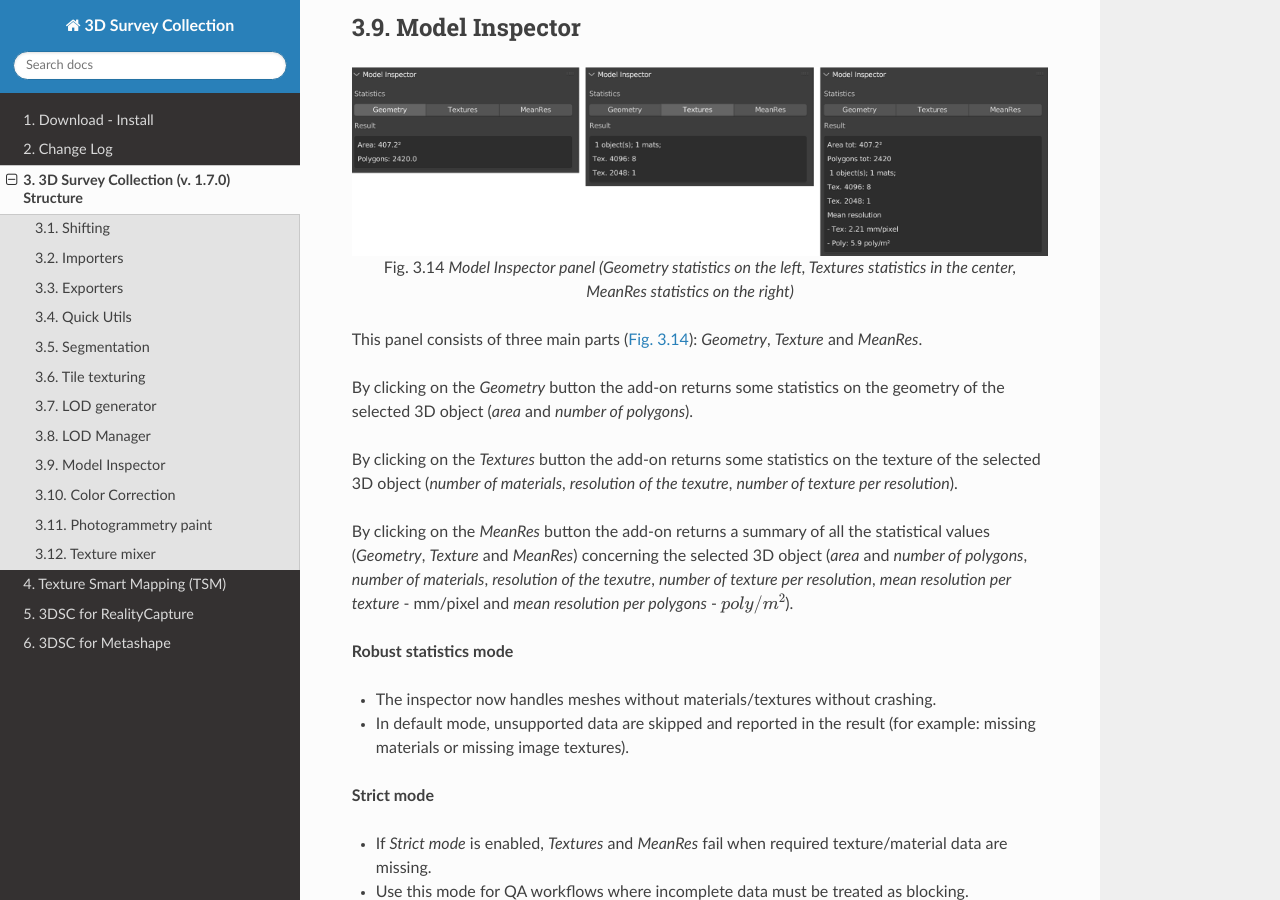
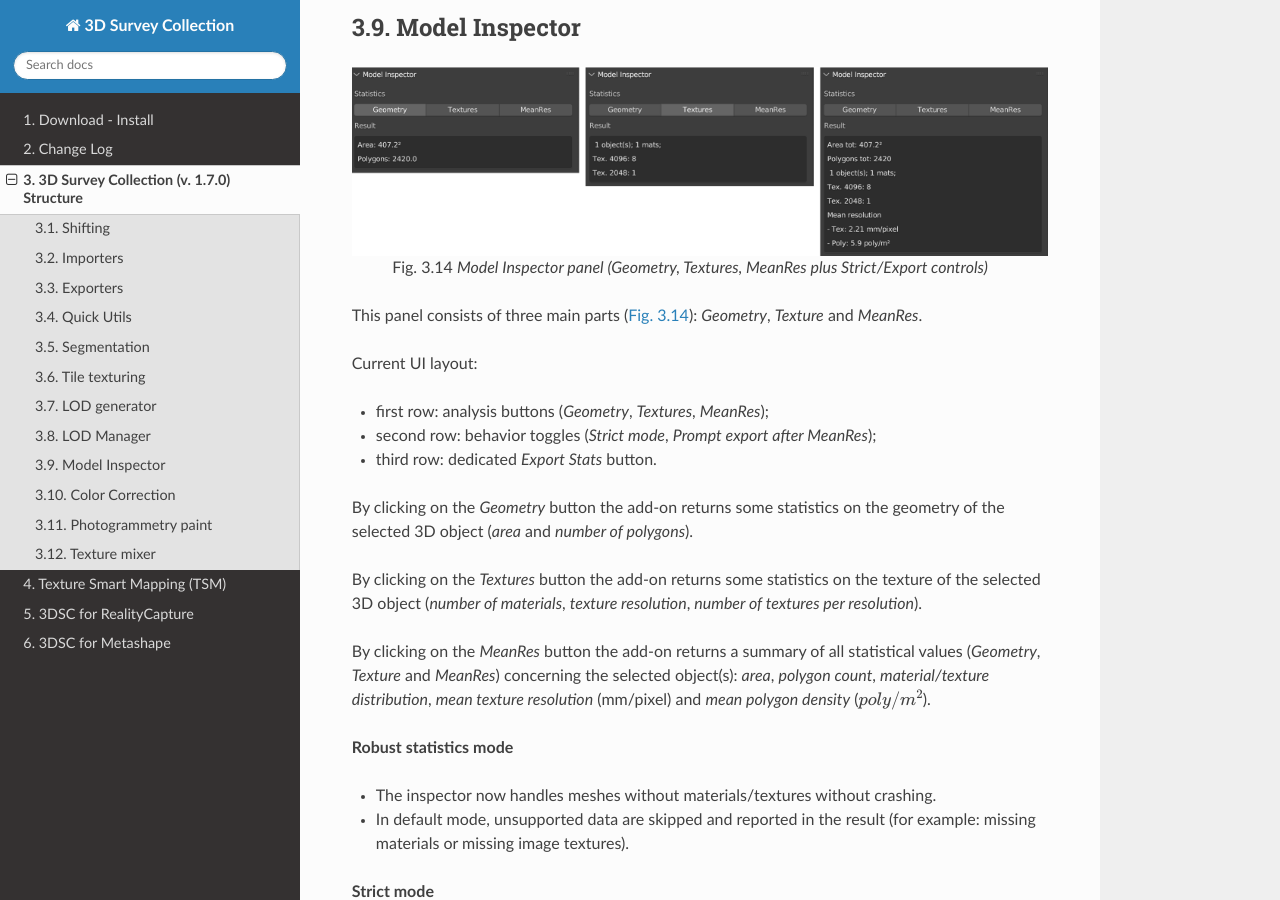
Before and after one commit to zalmoxes-laran/3D-survey-collection-doc, a Sphinx documentation site: the page built from docs/3DSCstructure.rst, in a window 1280 px wide and 900 px high, scrolled down 15069 px. Built offline with Sphinx 7.4.7 and the Read the Docs theme 3.1.0, drawn with Linux system fonts in a browser that asks for light colours.

Commit message:
Update 3DSCstructure.rst

```diff
--- a/docs/3DSCstructure.rst
+++ b/docs/3DSCstructure.rst
@@ -535,16 +535,22 @@
    :width: 800
    :align: center
 
-   Model Inspector panel (*Geometry* statistics on the left, *Textures* statistics in the center, *MeanRes* statistics on the right)
+   Model Inspector panel (*Geometry*, *Textures*, *MeanRes* plus Strict/Export controls)
 
 
 This panel consists of three main parts (:numref:`Fig. %s <Model_Inspector00FIG>`): *Geometry*, *Texture* and *MeanRes*.
 
+Current UI layout:
+
+- first row: analysis buttons (*Geometry*, *Textures*, *MeanRes*);
+- second row: behavior toggles (*Strict mode*, *Prompt export after MeanRes*);
+- third row: dedicated *Export Stats* button.
+
 By clicking on the *Geometry* button the add-on returns some statistics on the geometry of the selected 3D object (*area* and *number of polygons*).
 
-By clicking on the *Textures* button the add-on returns some statistics on the texture of the selected 3D object (*number of materials*, *resolution of the texutre*, *number of texture per resolution*).
+By clicking on the *Textures* button the add-on returns some statistics on the texture of the selected 3D object (*number of materials*, *texture resolution*, *number of textures per resolution*).
 
-By clicking on the *MeanRes* button the add-on returns a summary of all the statistical values (*Geometry*, *Texture* and *MeanRes*) concerning the selected 3D object (*area* and *number of polygons*, *number of materials*, *resolution of the texutre*, *number of texture per resolution*, *mean resolution per texture* - mm/pixel and *mean resolution per polygons* - :math:`poly/m^2`).
+By clicking on the *MeanRes* button the add-on returns a summary of all statistical values (*Geometry*, *Texture* and *MeanRes*) concerning the selected object(s): *area*, *polygon count*, *material/texture distribution*, *mean texture resolution* (mm/pixel) and *mean polygon density* (:math:`poly/m^2`).
 
 **Robust statistics mode**
 
```
